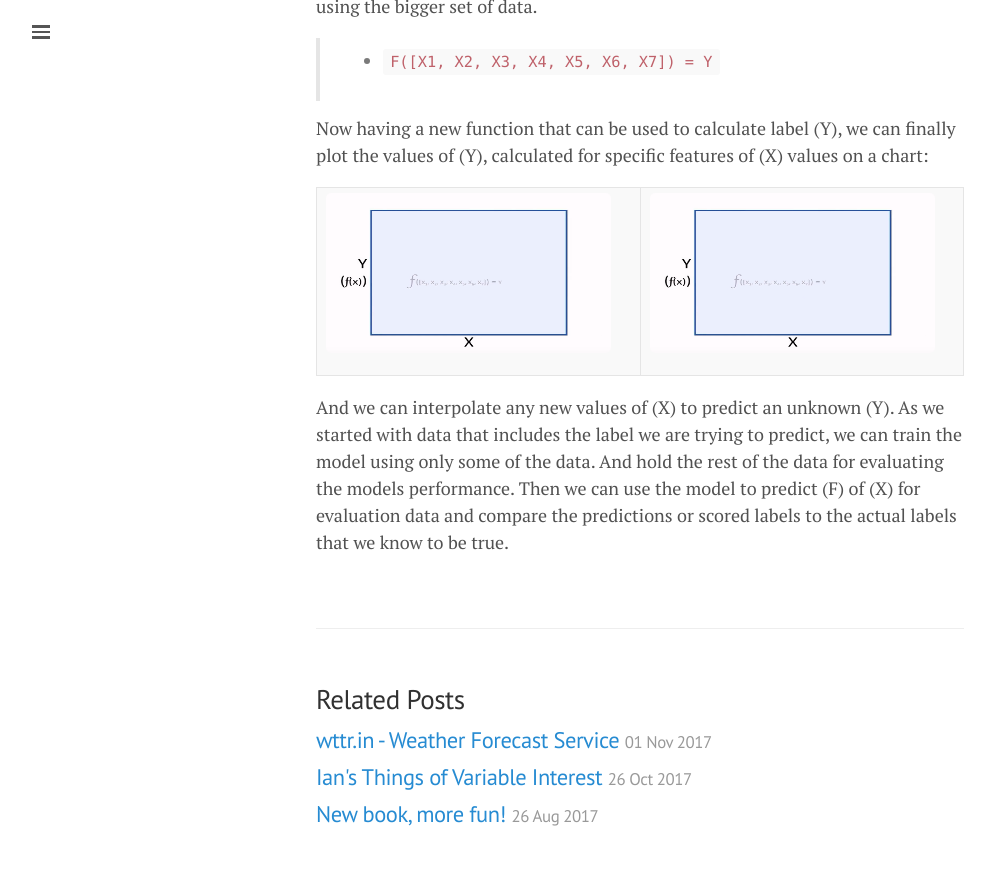
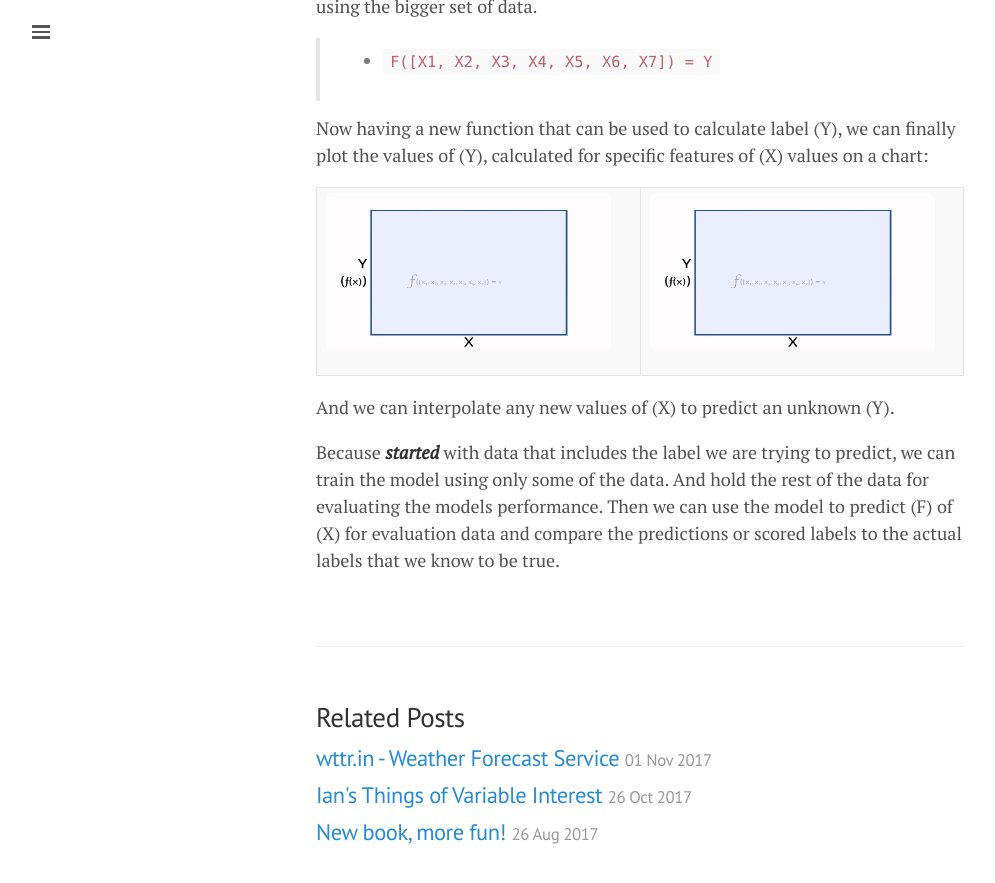
Before and after one commit to lgeurts/lgeurts.github.io, a Jekyll site: the page built from _posts/2018-06-29-artificial-intelligence-basics.md, in a window 1280 px wide and 900 px high, scrolled down 2805 px. Shown: the top 883 px of the window, without its empty margins (0-995 px from the left). Built offline with Jekyll 4.4.1, drawn with Linux system fonts in a browser that asks for light colours; nearby versions of some CDN libraries.

Commit message:
Update 2018-06-29-artificial-intelligence-basics.md

```diff
--- a/_posts/2018-06-29-artificial-intelligence-basics.md
+++ b/_posts/2018-06-29-artificial-intelligence-basics.md
@@ -85,4 +85,6 @@
 :-----------------:|:-----------------:
 <img src="/assets/plotted-chart-1.png" align="left" width="285" height="160" alt=""> | <img src="/assets/plotted-chart-1.png" align="left" width="285" height="160" alt="">
 
-And we can interpolate any new values of (X) to predict an unknown (Y). As we started with data that includes the label we are trying to predict, we can train the model using only some of the data. And hold the rest of the data for evaluating the models performance. Then we can use the model to predict (F) of (X) for evaluation data and compare the predictions or scored labels to the actual labels that we know to be true.
+And we can interpolate any new values of (X) to predict an unknown (Y).
+
+Because ***started*** with data that includes the label we are trying to predict, we can train the model using only some of the data. And hold the rest of the data for evaluating the models performance. Then we can use the model to predict (F) of (X) for evaluation data and compare the predictions or scored labels to the actual labels that we know to be true.
```
